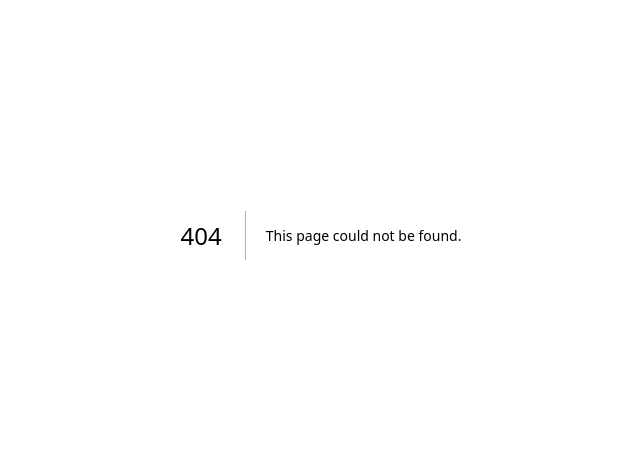
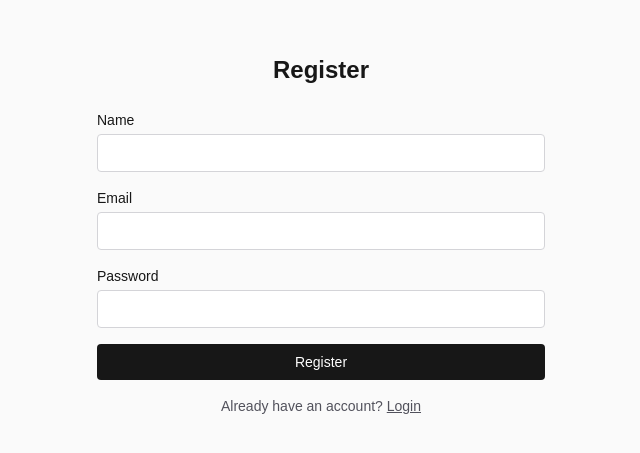
Before and after one commit to smmiloy/ai-ready-customer-support, a Next.js app in the folder frontend/: page /register in a window 1280 px wide. Before the commit this address had no page. Shown: the part 165-618 px from the top of the page, without its empty margins (319-959 px from the left). Built offline with nearby package versions, Linux system fonts and the light colour scheme; no server answers.

Commit message:
feat(frontend): integrate register API

```diff
--- /dev/null
+++ b/frontend/src/app/register/page.tsx
@@ -0,0 +1,102 @@
+"use client";
+
+import { useState } from "react";
+import { useRouter } from "next/navigation";
+import Link from "next/link";
+import { useAuth } from "@/contexts/AuthContext";
+import { registerUser, loginUser } from "@/lib/api";
+
+interface RegisterResponse {
+  message: string;
+  user: {
+    id: number;
+    name: string;
+    email: string;
+  };
+}
+
+export default function RegisterPage() {
+  const [name, setName] = useState("");
+  const [email, setEmail] = useState("");
+  const [password, setPassword] = useState("");
+  const [error, setError] = useState("");
+  const [loading, setLoading] = useState(false);
+  const router = useRouter();
+  const { login } = useAuth();
+
+  async function handleSubmit(e: React.FormEvent) {
+    e.preventDefault();
+    setError("");
+    setLoading(true);
+
+    try {
+      const regResponse = await registerUser(name, email, password) as RegisterResponse;
+      const tokens = await loginUser(email, password);
+      login(tokens, regResponse.user);
+      router.push("/chats");
+    } catch (err) {
+      setError(err instanceof Error ? err.message : "Registration failed");
+    } finally {
+      setLoading(false);
+    }
+  }
+
+  return (
+    <div className="flex flex-col flex-1 items-center justify-center bg-zinc-50 dark:bg-black px-4">
+      <div className="w-full max-w-md">
+        <h1 className="text-2xl font-semibold text-center mb-6">Register</h1>
+        <form onSubmit={handleSubmit} className="flex flex-col gap-4">
+          {error && (
+            <div className="p-3 text-sm text-red-500 bg-red-50 dark:bg-red-950 rounded">
+              {error}
+            </div>
+          )}
+          <div>
+            <label className="block text-sm font-medium mb-1">Name</label>
+            <input
+              type="text"
+              value={name}
+              onChange={(e) => setName(e.target.value)}
+              required
+              className="w-full rounded border border-zinc-300 dark:border-zinc-700 bg-white dark:bg-zinc-900 px-3 py-2 text-sm"
+            />
+          </div>
+          <div>
+            <label className="block text-sm font-medium mb-1">Email</label>
+            <input
+              type="email"
+              value={email}
+              onChange={(e) => setEmail(e.target.value)}
+              required
+              className="w-full rounded border border-zinc-300 dark:border-zinc-700 bg-white dark:bg-zinc-900 px-3 py-2 text-sm"
+            />
+          </div>
+          <div>
+            <label className="block text-sm font-medium mb-1">Password</label>
+            <input
+              type="password"
+              value={password}
+              onChange={(e) => setPassword(e.target.value)}
+              required
+              minLength={8}
+              className="w-full rounded border border-zinc-300 dark:border-zinc-700 bg-white dark:bg-zinc-900 px-3 py-2 text-sm"
+            />
+          </div>
+          <button
+            type="submit"
+            disabled={loading}
+            className="w-full rounded bg-foreground px-5 py-2 text-sm text-background transition-colors hover:bg-[#383838] dark:hover:bg-[#ccc] disabled:opacity-50"
+          >
+            {loading ? "Registering..." : "Register"}
+          </button>
+          <p className="text-sm text-center text-zinc-600 dark:text-zinc-400">
+            Already have an account?{" "}
+            <Link href="/login" className="underline">
+              Login
+            </Link>
+          </p>
+        </form>
+      </div>
+    </div>
+  );
+}
```
